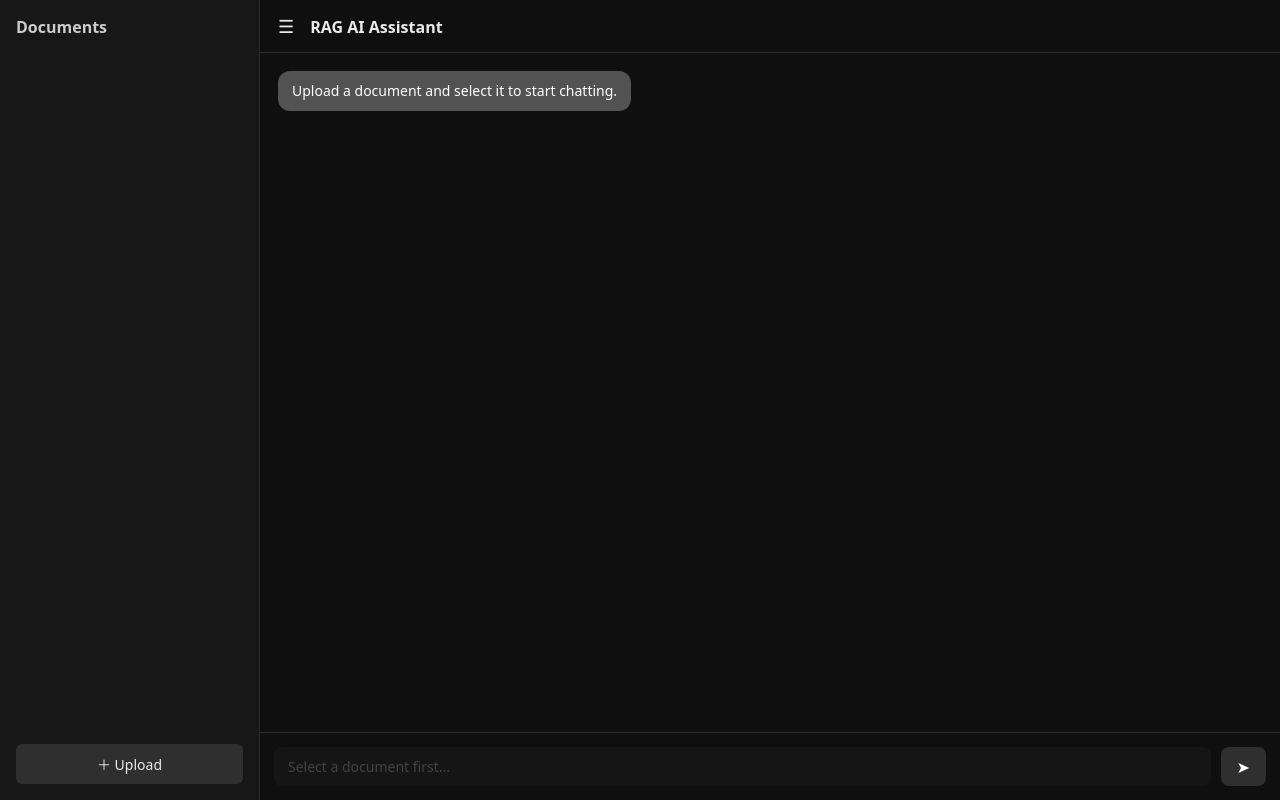
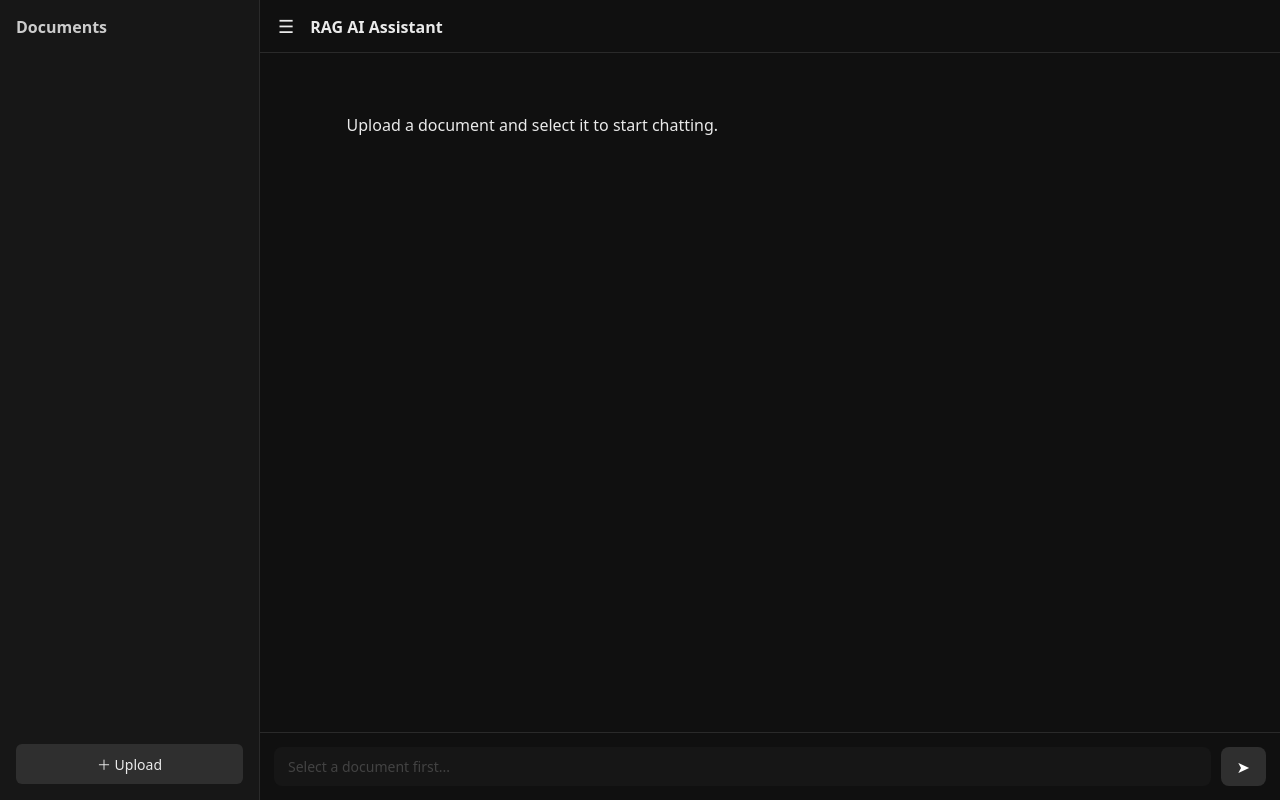
Before and after one commit to dawalmalik0405-spec/rag-ai-assistant, a FastAPI app: page / in a window 1280 px wide. Run offline with FastAPI, Linux system fonts and the light colour scheme; data that the repository does not hold is empty.

Commit message:
Update style.css

```diff
--- a/static/style.css
+++ b/static/style.css
@@ -67,6 +67,7 @@
     font-size: 14px;
     color: #dcdcdc;
     transition: background 0.2s ease;
+    user-select: none;
 }
 
 .file-item:hover {
@@ -76,6 +77,11 @@
 .file-item.active {
     background-color: #2f2f2f;
     font-weight: 600;
+}
+
+.file-item.active::before {
+    content: "▶ ";
+    opacity: 0.6;
 }
 
 /* ---------- UPLOAD BUTTON ---------- */
@@ -99,7 +105,7 @@
     flex: 1;
     display: flex;
     flex-direction: column;
-    background-color: #0f0f0f;
+    background-color: #101010;
 }
 
 /* ---------- CHAT HEADER ---------- */
@@ -120,7 +126,7 @@
 .chat-box {
     /* width: 2000px; */
     flex: 1;
-    padding: 18px;
+    padding: 20px;
     overflow-y: auto;
     display: flex;
     flex-direction: column;
@@ -143,13 +149,12 @@
 
 .ai-message {
     align-self: flex-start;
-    background-color: #535252;
-    color: white;
-    padding: 10px 14px;
-    border-radius: 12px;
-    max-width: 70%;
-    font-size: 14px;
-    line-height: 1.4;
+    max-width: 90%;
+    padding: 8px 0;
+    margin: 6px 0;
+    color: #eaeaea;
+    line-height: 1.6;
+    white-space: pre-wrap;
 }
 
 /* ---------- CHAT INPUT ---------- */
```
